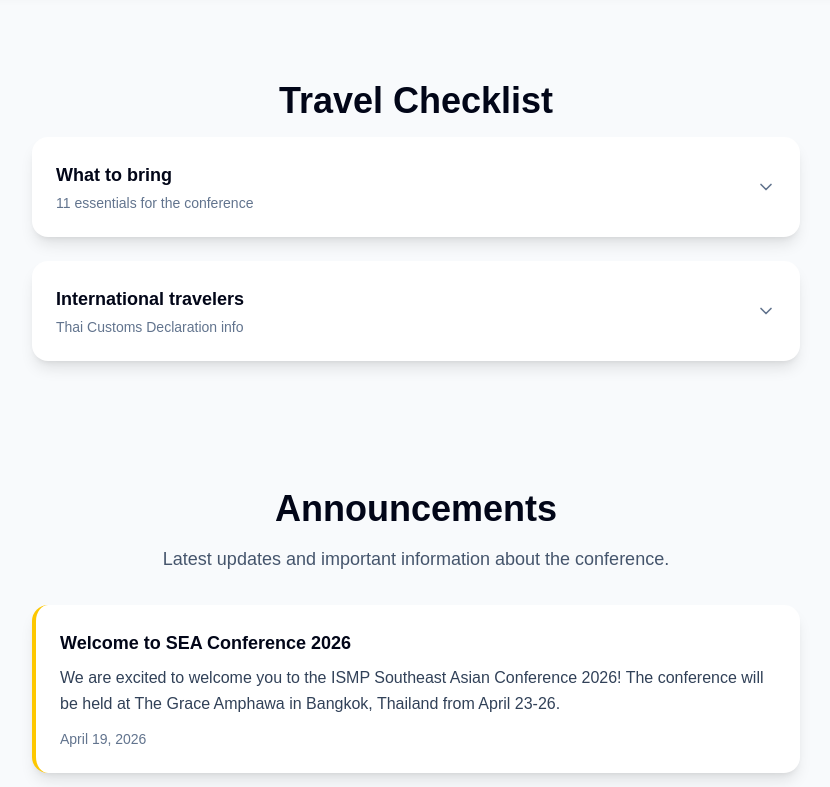
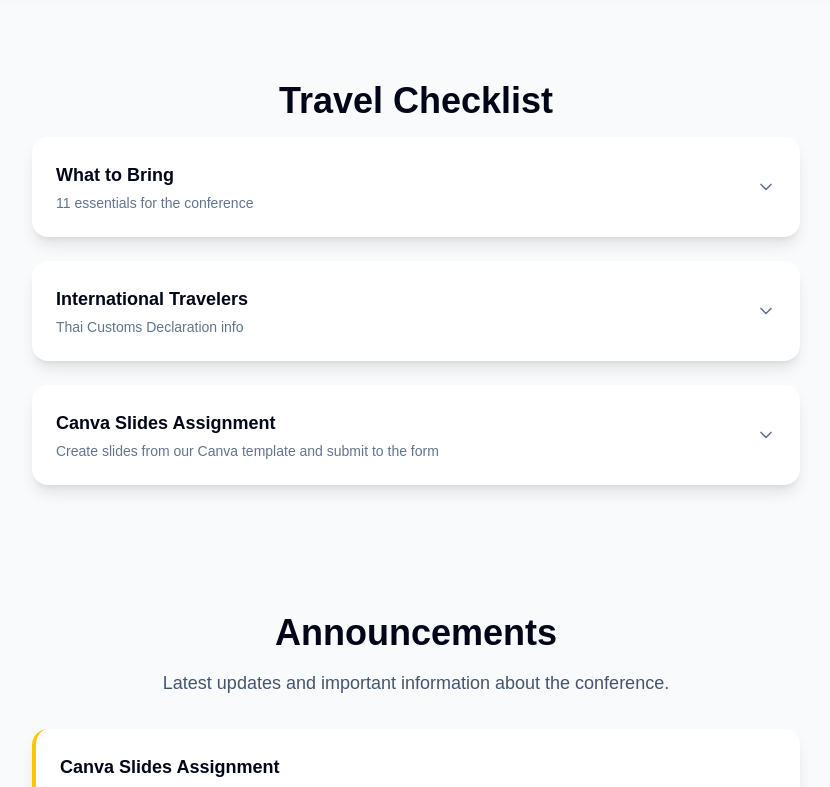
Before and after one commit to ismpseaconference2026/seaconference2026-repo, a Next.js app in the folder my-app/: page / in a window 1280 px wide. Shown: the part 2731-3518 px from the top of the page, without its empty margins (224-1054 px from the left). Built offline with nearby package versions, Linux system fonts and the light colour scheme.

Commit message:
feat: Add Canva slides assignment with interactive CTA

```diff
--- a/my-app/src/components/AnnouncementsSection.tsx
+++ b/my-app/src/components/AnnouncementsSection.tsx
@@ -19,6 +19,14 @@
                 <div className="flex-1">
                   <h3 className="text-lg font-semibold text-slate-950">{announcement.title}</h3>
                   <p className="mt-2 text-slate-700 leading-relaxed">{announcement.message}</p>
+                  {announcement.cta && (
+                    <a
+                      href={announcement.cta.href}
+                      className="inline-block mt-4 bg-blue-500 hover:bg-blue-600 text-white font-semibold py-2 px-4 rounded-lg transition-colors"
+                    >
+                      {announcement.cta.text}
+                    </a>
+                  )}
                   {announcement.date && (
                     <p className="mt-3 text-sm text-slate-500">{announcement.date}</p>
                   )}
--- a/my-app/src/components/PackingListSection.tsx
+++ b/my-app/src/components/PackingListSection.tsx
@@ -1,10 +1,32 @@
-import { packingFootnotes, packingList, tdacInfo } from "@/lib/conference";
+'use client';
+
+import { useEffect, useRef } from 'react';
+import { packingFootnotes, packingList, tdacInfo, canvaInfo } from "@/lib/conference";
 
 const summaryClassName =
   "flex cursor-pointer list-none items-center justify-between gap-4 rounded-2xl bg-white p-6 text-left shadow-lg transition hover:bg-slate-50";
 const panelClassName = "mt-4 rounded-2xl bg-white p-8 shadow-lg";
 
 export default function TravelChecklistSection() {
+  const canvaDetailsRef = useRef<HTMLDetailsElement>(null);
+
+  useEffect(() => {
+    const handleHashChange = () => {
+      if (window.location.hash === '#canva-assignment') {
+        if (canvaDetailsRef.current) {
+          canvaDetailsRef.current.open = true;
+        }
+      }
+    };
+
+    // Check on mount
+    handleHashChange();
+
+    // Listen for hash changes
+    window.addEventListener('hashchange', handleHashChange);
+    return () => window.removeEventListener('hashchange', handleHashChange);
+  }, []);
+
   return (
     <section id="travel-checklist" className="py-16 px-4 bg-slate-50">
       <div className="max-w-3xl mx-auto">
@@ -13,7 +35,7 @@
         <details className="group">
           <summary className={summaryClassName}>
             <div>
-              <p className="text-lg font-semibold text-slate-950">What to bring</p>
+              <p className="text-lg font-semibold text-slate-950">What to Bring</p>
               <p className="mt-1 text-sm text-slate-500">
                 {packingList.length} essentials for the conference
               </p>
@@ -56,7 +78,7 @@
         <details className="group mt-6">
           <summary className={summaryClassName}>
             <div>
-              <p className="text-lg font-semibold text-slate-950">International travelers</p>
+              <p className="text-lg font-semibold text-slate-950">International Travelers</p>
               <p className="mt-1 text-sm text-slate-500">
                 Thai Customs Declaration info
               </p>
@@ -94,6 +116,61 @@
             </div>
           </div>
         </details>
+
+        <details ref={canvaDetailsRef} className="group mt-6" id="canva-assignment">
+          <summary className={summaryClassName}>
+            <div>
+              <p className="text-lg font-semibold text-slate-950">Canva Slides Assignment</p>
+              <p className="mt-1 text-sm text-slate-500">
+                {canvaInfo.requirement}
+              </p>
+            </div>
+            <svg
+              className="h-5 w-5 text-slate-500 transition-transform group-open:rotate-180"
+              fill="none"
+              stroke="currentColor"
+              viewBox="0 0 24 24"
+              aria-hidden="true"
+            >
+              <path strokeLinecap="round" strokeLinejoin="round" strokeWidth={2} d="m6 9 6 6 6-6" />
+            </svg>
+          </summary>
+
+          <div className={panelClassName}>
+            <div className="space-y-4">
+              <p className="text-slate-700 font-semibold">Steps to complete:</p>
+              <ol className="space-y-3">
+                {canvaInfo.instructions.map((instruction, index) => (
+                  <li key={index} className="flex items-start gap-3">
+                    <span className="flex items-center justify-center w-6 h-6 bg-blue-400 text-white rounded-full text-sm font-semibold flex-shrink-0">
+                      {index + 1}
+                    </span>
+                    <span className="text-slate-700 pt-0.5">{instruction}</span>
+                  </li>
+                ))}
+              </ol>
+            </div>
+
+            <div className="mt-6 border-t border-slate-200 pt-4 space-y-3">
+              <a
+                href={canvaInfo.canvaTemplateLink}
+                target="_blank"
+                rel="noopener noreferrer"
+                className="block w-full text-center bg-blue-500 hover:bg-blue-600 text-white font-semibold py-2 px-4 rounded-lg transition-colors"
+              >
+                Open Canva Template
+              </a>
+              <a
+                href={canvaInfo.formLink}
+                target="_blank"
+                rel="noopener noreferrer"
+                className="block w-full text-center bg-slate-300 hover:bg-slate-400 text-slate-900 font-semibold py-2 px-4 rounded-lg transition-colors"
+              >
+                Upload PDF to Form
+              </a>
+            </div>
+          </div>
+        </details>
       </div>
     </section>
   );
--- a/my-app/src/lib/conference.ts
+++ b/my-app/src/lib/conference.ts
@@ -113,6 +113,18 @@
   ],
 };
 
+export const canvaInfo = {
+  title: "Canva Slides Assignment",
+  requirement: "Create slides from our Canva template and submit to the form",
+  canvaTemplateLink: "https://canva.link/ene1ruv1b9lm0wu",
+  formLink: "https://docs.google.com/forms/d/e/1FAIpQLSfNGG8qZ99zKcxfoex8ZpfBMRhSfZWLhwTnY8T4ZMUj23r7FQ/viewform",
+  instructions: [
+    "Visit the Canva template link and make a copy of the template to your own Canva account",
+    "Fill out the slides with your information and creativity",
+    "Download your completed slides as a PDF and upload to the form",
+  ],
+};
+
 export const contactInfo = {
   email: "ismpthailand@gmail.com",
   cc: "aj@internationalmentorship.org",
@@ -125,13 +137,22 @@
 
 export const announcementsList = [
   {
-    title: "Welcome to SEA Conference 2026",
-    message: "We are excited to welcome you to the ISMP Southeast Asian Conference 2026! The conference will be held at The Grace Amphawa in Bangkok, Thailand from April 23-26.",
-    date: "April 19, 2026",
+    title: "Canva Slides Assignment",
+    message: "Please complete the Canva slides assignment as part of your conference preparation. Fill out the template with your information, download it as a PDF, and upload it to the form. This is a required pre-conference submission.",
+    cta: {
+      text: "View Assignment",
+      href: "#canva-assignment",
+    },
+    date: "April 20, 2026",
   },
   {
     title: "Registration Reminder",
     message: "Don't forget to register for the conference! We have separate registration forms for Thailand-based and international participants. Please complete your registration as soon as possible.",
+    date: "April 19, 2026",
+  },
+  {
+    title: "Welcome to SEA Conference 2026",
+    message: "We are excited to welcome you to the ISMP Southeast Asian Conference 2026! The conference will be held at The Grace Amphawa in Bangkok, Thailand from April 23-26.",
     date: "April 19, 2026",
   },
 ];
```
